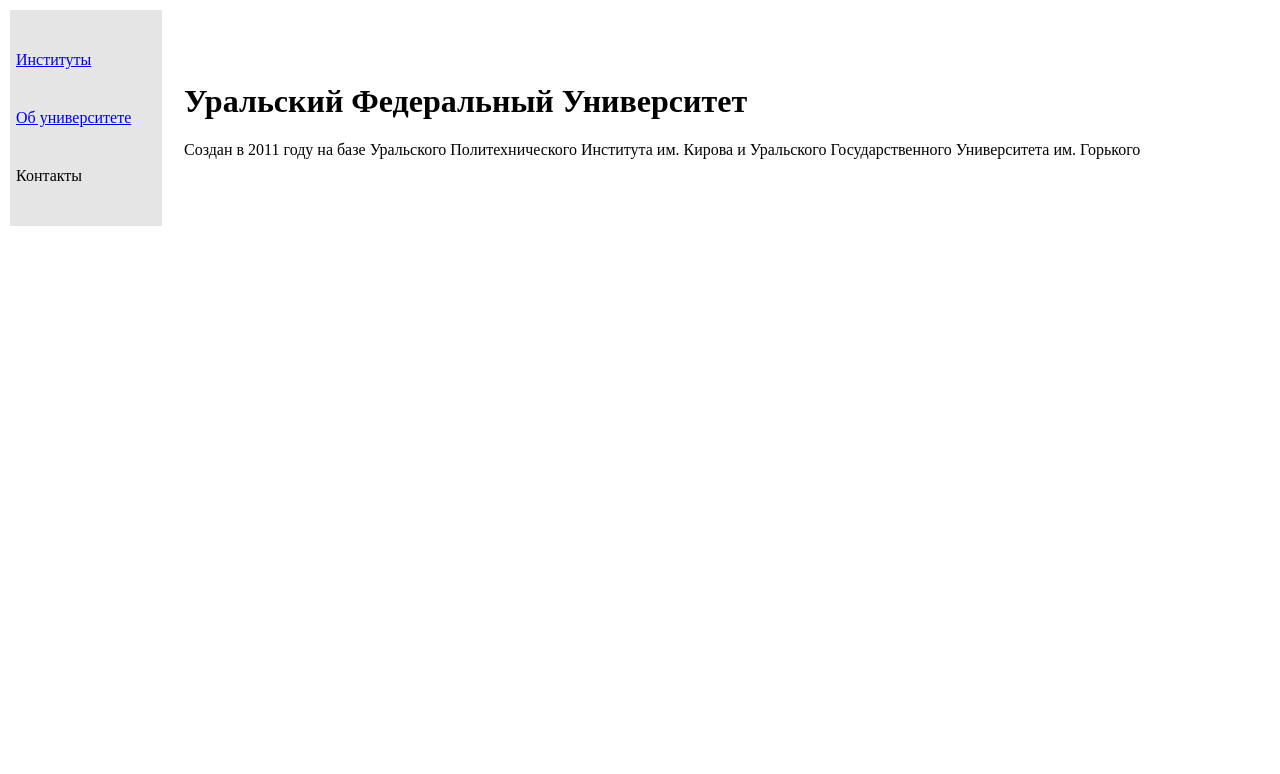
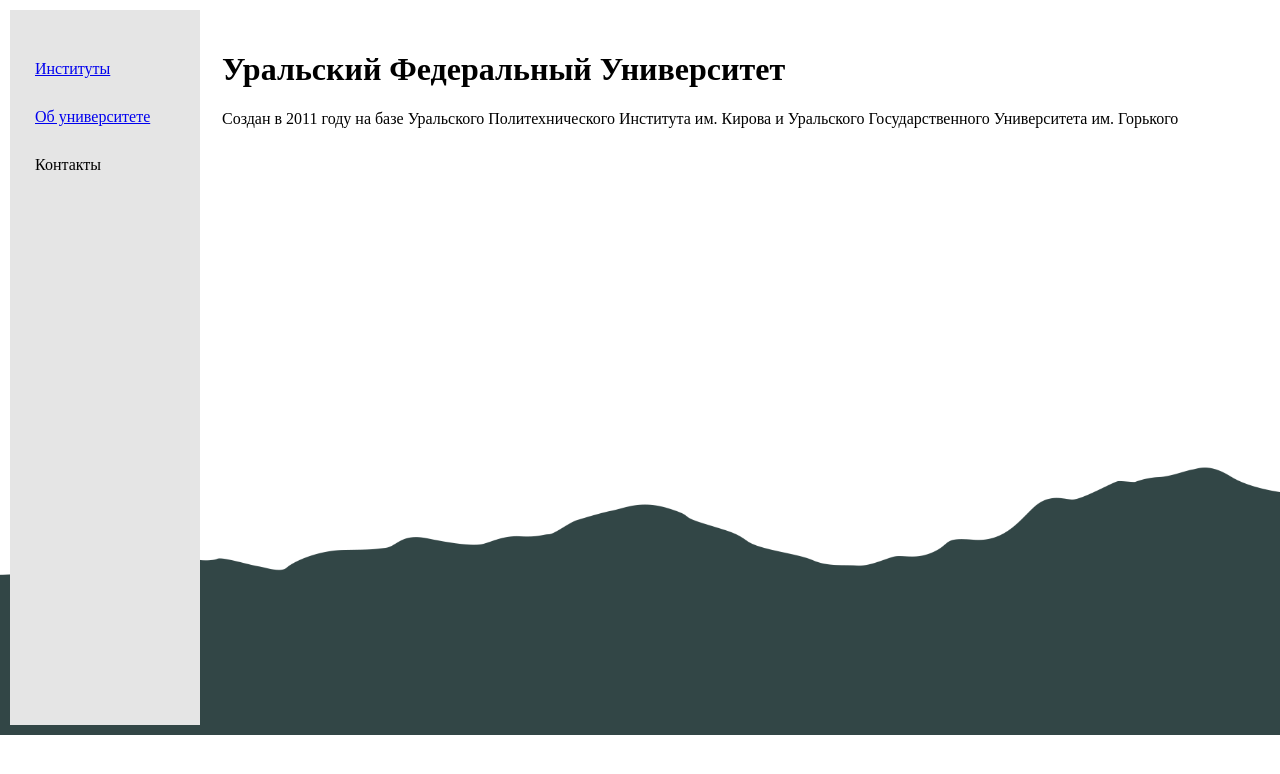
Before and after one commit to TOP-Python115/_scripts, a Django app: page /academy/about in a window 1280 px wide. Shown: the top 774 px of the page. Run offline with Django 4.2, Linux system fonts and the light colour scheme; parts of the project's set-up code (start-up, migrations or seed data) failed here and were passed over.

Commit message:
academy: добавление и загрузка статических файлов

```diff
--- /dev/null
+++ b/django_project/academy/static/academy/style.css
@@ -0,0 +1,25 @@
+body {
+    background-image: url('images/bottom.png');
+    background-size: 100% 100%;
+    background-position: center bottom;
+    background-repeat: repeat-x;
+    z-index: -100;
+}
+
+tr {
+    vertical-align: top;
+}
+
+td {
+    padding: 20px;
+}
+
+.sidebar {
+    background-color: rgba(229, 229, 229, 50);
+    width: 150px;
+    height: 675px;
+ }
+
+.menuitem {
+    margin: 30px 0px 30px 5px;
+}
--- a/django_project/academy/templates/academy/base.html
+++ b/django_project/academy/templates/academy/base.html
@@ -1,20 +1,8 @@
 <!DOCTYPE html>
 <html lang="ru">
 <head>
-    <style>
-        .sidebar {
-            background-color: rgba(229, 229, 229, 50);
-            width: 150px;
-         }
-
-        .menuitem {
-            margin: 40px 0px 40px 5px;
-        }
-
-        .content {
-            padding: 0px 0px 0px 20px;
-        }
-    </style>
+    {% load static %}
+    <link rel="stylesheet" href="{% static 'academy/style.css' %}">
     <meta charset="UTF-8">
     <title>
         {% block title %}
```
Also changed, not shown: django_project/academy/static/academy/images/abstract.jpg (added), django_project/academy/static/academy/images/background.png (added), django_project/academy/static/academy/images/bottom.png (added).
